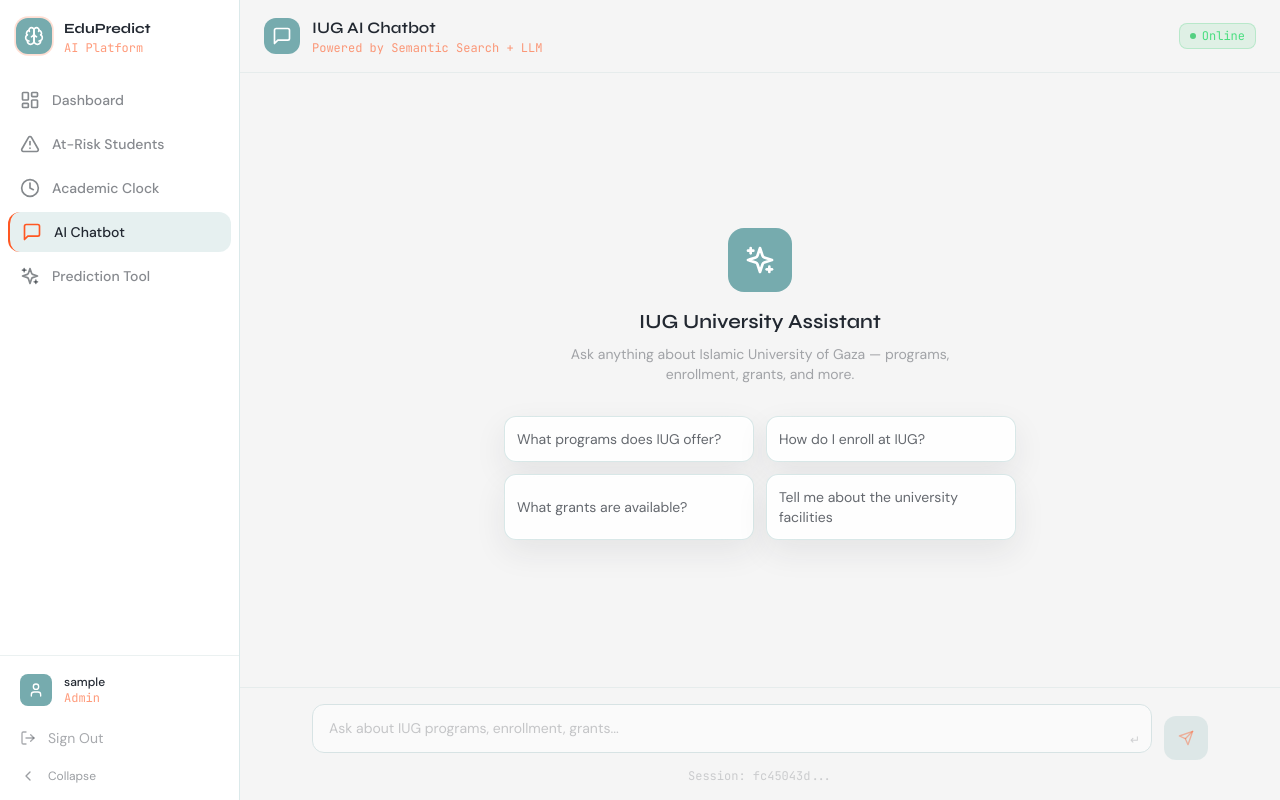
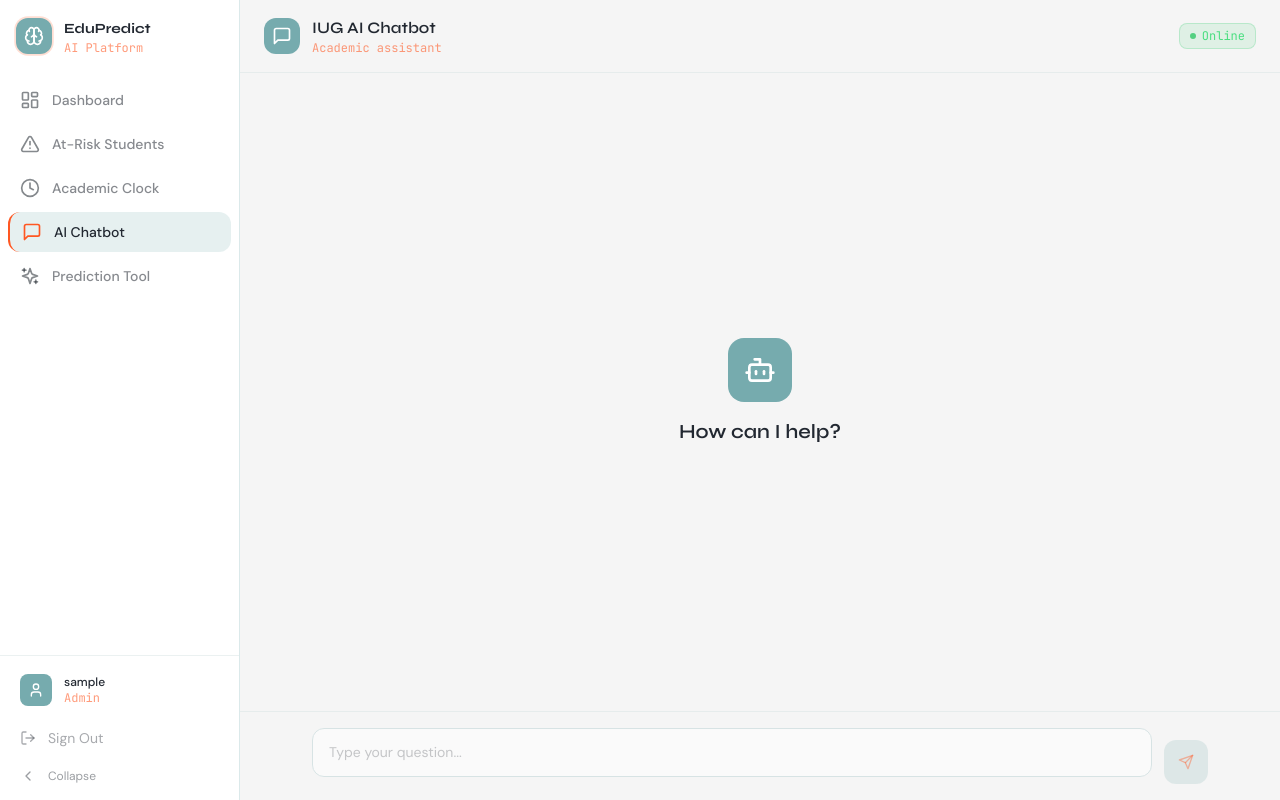
Before and after one commit to GraduationGroup101/EduFusion-AI, a React (Vite) app in the folder frontend/: page /dashboard/chatbot in a window 1280 px wide. Built offline with nearby package versions, Linux system fonts and the light colour scheme; sample sign-in values are in the browser's storage.

Commit message:
short edit

```diff
--- a/frontend/src/pages/ChatbotPage.jsx
+++ b/frontend/src/pages/ChatbotPage.jsx
@@ -1,7 +1,7 @@
 import { useState, useEffect, useRef, useCallback } from 'react';
 import { motion, AnimatePresence } from 'framer-motion';
 import { chatbotService } from '../services/api';
-import { Send, Trash2, Bot, User, MessageSquare, Sparkles } from 'lucide-react';
+import { Send, Trash2, Bot, User, MessageSquare } from 'lucide-react';
 import toast from 'react-hot-toast';
 import { v4 as uuidv4 } from 'uuid';
 
@@ -44,13 +44,6 @@ const MessageBubble = ({ msg }) => {
     </motion.div>
   );
 };
-
-const suggestedQuestions = [
-  'What programs does IUG offer?',
-  'How do I enroll at IUG?',
-  'What grants are available?',
-  'Tell me about the university facilities',
-];
 
 export default function ChatbotPage() {
   const [messages, setMessages] = useState([]);
@@ -117,7 +110,7 @@ export default function ChatbotPage() {
           </div>
           <div>
             <h1 className="font-display font-semibold text-light-accent">IUG AI Chatbot</h1>
-            <p className="text-xs text-accent/60 font-mono">Powered by Semantic Search + LLM</p>
+            <p className="text-xs text-accent/60 font-mono">Academic assistant</p>
           </div>
         </div>
         <div className="flex items-center gap-2">
@@ -140,28 +133,15 @@ export default function ChatbotPage() {
         <AnimatePresence>
           {messages.length === 0 && (
             <motion.div initial={{ opacity: 0 }} animate={{ opacity: 1 }} exit={{ opacity: 0 }}
-              className="flex flex-col items-center justify-center h-full gap-8 pt-12">
+              className="flex flex-col items-center justify-center h-full pt-12">
               <div className="text-center">
                 <div className="w-16 h-16 rounded-2xl mx-auto mb-4 flex items-center justify-center"
                      style={{ background: '#76ABAE' }}>
-                  <Sparkles className="w-8 h-8 text-white" />
+                  <Bot className="w-8 h-8 text-white" />
                 </div>
                 <h2 className="font-display text-xl font-semibold text-light-accent mb-2">
-                  IUG University Assistant
+                  How can I help?
                 </h2>
-                <p className="text-light-accent/40 text-sm max-w-sm">
-                  Ask anything about Islamic University of Gaza — programs, enrollment, grants, and more.
-                </p>
-              </div>
-              <div className="grid grid-cols-1 sm:grid-cols-2 gap-3 w-full max-w-lg">
-                {suggestedQuestions.map((q, i) => (
-                  <motion.button key={i} initial={{ opacity: 0, y: 8 }} animate={{ opacity: 1, y: 0 }}
-                    transition={{ delay: i * 0.1 }}
-                    onClick={() => sendMessage(q)}
-                    className="text-left p-3 rounded-xl glass glow-border hover:border-accent/40 transition-all text-sm text-light-accent/70 hover:text-light-accent">
-                    {q}
-                  </motion.button>
-                ))}
               </div>
             </motion.div>
           )}
@@ -180,16 +160,15 @@ export default function ChatbotPage() {
               value={input}
               onChange={e => setInput(e.target.value)}
               onKeyDown={handleKeyDown}
-              placeholder="Ask about IUG programs, enrollment, grants..."
+              placeholder="Type your question..."
               rows={1}
               style={{ resize: 'none', maxHeight: 120 }}
-              className="w-full bg-surface/50 border border-border rounded-xl px-4 py-3 pr-12 text-light-accent placeholder-light-accent/25 focus:outline-none focus:border-accent transition-colors text-sm leading-relaxed"
+              className="w-full bg-surface/50 border border-border rounded-xl px-4 py-3 text-light-accent placeholder-light-accent/25 focus:outline-none focus:border-accent transition-colors text-sm leading-relaxed"
               onInput={e => {
                 e.target.style.height = 'auto';
                 e.target.style.height = Math.min(e.target.scrollHeight, 120) + 'px';
               }}
             />
-            <span className="absolute right-3 bottom-3 text-xs text-light-accent/20 font-mono">↵</span>
           </div>
           <motion.button
             whileTap={{ scale: 0.95 }}
@@ -205,9 +184,6 @@ export default function ChatbotPage() {
             <Send className={`w-4 h-4 ${input.trim() && !loading ? 'text-white' : 'text-accent/40'}`} />
           </motion.button>
         </div>
-        <p className="text-center text-xs text-light-accent/20 mt-2 font-mono">
-          Session: {sessionId.slice(0, 8)}...
-        </p>
       </div>
     </div>
   );
```
